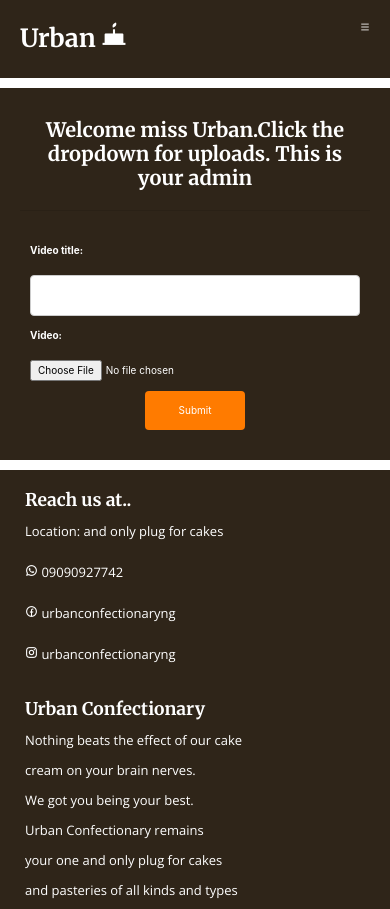
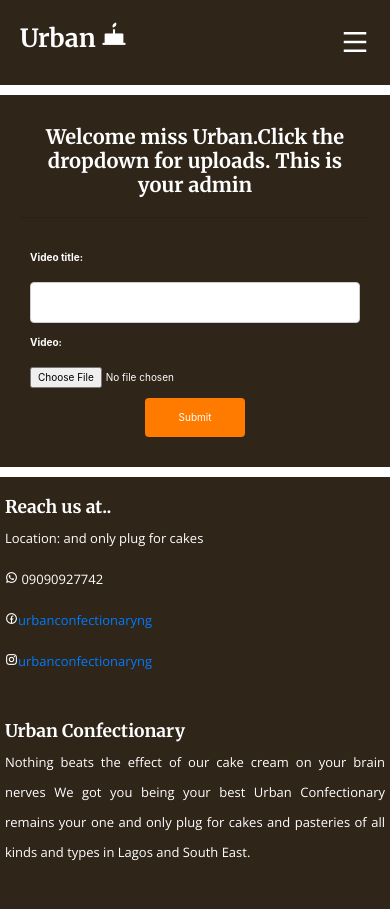
Before and after one commit to Nwafor6/urbanconfection-business-website, a Django app: page /dashboard/post-video/ in a window 390 px wide. Shown: the top 909 px of the page. After the commit the page ends 861 px from the top, so only its background shows below. Run offline with Django 3.2, Linux system fonts and the light colour scheme; the visitor is signed in with stand-in values (Sample User, id 1); some libraries are stand-ins or nearby versions.

Commit message:
Made corrections to the UI as observed by victor

```diff
--- a/static/css/style.css
+++ b/static/css/style.css
@@ -26,7 +26,8 @@
 
 h1,h2,h3,h4,h4,h6 {
     font-family: 'Merriweather', serif;
-    color: white;
+    font-size: 20px;
+
   }
 
 header{
@@ -90,12 +91,16 @@
     }
     .nav-links-holder a{
         color: #000;
+
     }
 
     #navOpen{
         display: block;
+        font-size: 30px;
     }
-
+    #navClose{
+        font-size: 30px;
+    }
     .slider .welcome-note{
         width: 100%;
     }
@@ -147,8 +152,9 @@
 
 .slider .welcome-note{
     padding: 50px 0;
-    width: 70%;
+    /*width: 70%;*/
     text-align: center;
+    font-size: 15px;
     line-height: 30px;
 
 }
@@ -263,9 +269,9 @@
     /* padding-right: 4em;    */
 }
 
-.urban-text {
+/*.urban-text {
     width: 60%;
-}
+}*/
 
 @media(max-width:700px){
 
@@ -337,7 +343,7 @@
 }
 
 .our-products .product-row .product-container .product-img{
-    background-color: #fffffc;
+    /*background-color: #fffffc;*/
     /* box-shadow: 0 4px 8px 0 rgba(245, 180, 213, .9), 0 6px 20px 0 rgba(0, 0, 0, 0.19); */
     /* border-radius: 10%; */
     /* height: 50vh; */
@@ -426,7 +432,7 @@
 .footer-container{
     background-color: #2f2519;
     padding: 2em;
-    padding-left: 4em;
+    /*padding-left: 4em;*/
     color: white;
     text-align: justify;
 
@@ -434,20 +440,35 @@
 
 
 .footer-container .row{
+    display: grid;
+    grid-template-columns: repeat(3, auto);
+    justify-content: space-between;
+    font-size: 13px;
+    line-height: 30px;
+    grid-gap: 15px;
+
+
+}
+/*.footer-container .row{
     display: flex;
     flex-flow:row wrap;
     justify-content: space-between;
     font-size: 13px;
     line-height: 30px;
 
-}
+}*/
 
 @media(max-width:768px){
+    .footer-container .row{
+    display: flex;
+    flex-flow:row wrap;
 
+}
 }
 .footer-container .f-content{
     padding-bottom: 20px;
 }
+
 
 
 /* About.html styles */
@@ -464,8 +485,9 @@
 }
 
 .about-image img{
-    width: 300px;
+    width: 100%;
     border-radius: 100%;
+
 }
 .about-body-text{
     line-height: 3em;
@@ -518,7 +540,8 @@
     text-align: center;
     padding: 20px;
     margin-right: 10px;
-    background-color: white;
+    /*background-color: white;*/
+    border: 0.5px solid;
 }
 /*.pdt-title, .pdt-price{
     padding: 5px;
@@ -539,7 +562,6 @@
 
     .catalog-image{
         padding: 10px;
-        background-color: white;
         margin-right: 10px;
     }
     .catalog-image img{
@@ -615,7 +637,7 @@
 /* end of gallery.html styles */
 .video-container{
     color: white;
-    /*background-color: grey;*/
+    background-color: #2f2519;
     /* width: 250px; */
 }
 .video-form{
--- a/templates/mainapp/admin.html
+++ b/templates/mainapp/admin.html
@@ -7,7 +7,7 @@
 
 <div class="main-admin">
     <div class="admin-sidebar">
-        <div class="welcome"><center><h2 style="padding: 10px;">Welcome miss Urban.Click the dropdown for uploads. This is your admin</h2> </center> <hr></div>
+        <div class="welcome"><center><h2 style="padding: 10px;color: white;">Welcome miss Urban.Click the dropdown for uploads. This is your admin</h2> </center> <hr></div>
 
         <div class="admin-siderow">
 
@@ -40,22 +40,7 @@
                             <!-- <p>Total:{{videos|length}}</p> -->
                         </div>
                     </div>
-                    <div class="database-content">
-                        <div class="content-title">
-                            <h5>title</h5>
-                        </div>
-                        <div class="content-body">
-                            <p>count</p>
-                        </div>
-                    </div>
-                    <div class="database-content">
-                        <div class="content-title">
-                            <h5>title</h5>
-                        </div>
-                        <div class="content-body">
-                            <p>count</p>
-                        </div>
-                    </div>
+
                 </div>
                 {%elif page == 'video'%}
                     <div class="video-container" >
--- a/templates/mainapp/index.html
+++ b/templates/mainapp/index.html
@@ -44,7 +44,7 @@
             <div class="urban-text">
                 <div class="text-heading"><h2>Urban Confectionary</h2></div>
                 <div class="text-body">
-                    <p style="color:#ffff">Nothing beats the effect of our cake cream on your brain nerves. We got you being your best
+                    <p style="font-size: 10px;">Nothing beats the effect of our cake cream on your brain nerves. We got you being your best
                         Urban Confectionary remains your one and only plug for cakes and pasteries of all kinds and types in Lagos and South East.
                         We value our customer that we strive to give the best. Our deliveries are as quick as the order has been made.
                         We never disappointed any of our customers and have endeevored to have everything in stock incase of order. Have a Tasste today
@@ -97,7 +97,7 @@
         </div>
         <!-- contactform -->
 
-        <div class="container">
+        <!-- <div class="container">
             <form action="">
                 <div class="row">
                     <div class="col-25">
@@ -127,6 +127,6 @@
                         <input type="submit" value="submit">
                 </div>
             </form>
-        </div>
+        </div> -->
     </div>
 {%endblock%}
--- a/templates/mainapp/video.html
+++ b/templates/mainapp/video.html
@@ -16,6 +16,10 @@
                         </div>
                         <div class="video-title"><h4>{{video.video_title}}</h4></div>
                         <div class="video-date"><p>Uploaded: {{video.date |timesince}}</p></div>
+                    </div>
+                {%empty%}
+                    <div class="alert alert-info" role="alert">
+                      No video uplaoded!
                     </div>
                 {% endfor %}
                 <!--  -->
--- a/templates/partials/base.html
+++ b/templates/partials/base.html
@@ -22,8 +22,8 @@
        <nav class="nav-bar">
             <div class="nav-logo"><h1><a href="/" style="color: white; text-decoration:none;">Urban <span class="confectionary"> <i class="ri-cake-fill"></i></span></a></h3></div>
             <div>
-                <i class="ri-menu-line" id="navOpen"></i>
-                <i class="ri-close-line" id="navClose"></i>
+                <i class="ri-menu-line" id="navOpen" style="font-size: 30px;"></i>
+                <i class="ri-close-line" id="navClose" style="font-size: 30px;"></i>
             </div>
             <!-- <div class="nav-links"> -->
                 <ul class="nav-links-holder">
@@ -75,15 +75,15 @@
                 <div class="fbody">
                     <p>Location: and only plug for cakes</p>
                     <p><i class="ri-whatsapp-line"></i> <span> 09090927742</span></p>
-                    <p><i class="ri-facebook-circle-line"></i><span> urbanconfectionaryng</span></p>
-                    <p><i class="ri-instagram-line"></i> <span> urbanconfectionaryng</span></p>
+                    <p><i class="ri-facebook-circle-line"></i><a href="https://facebook.com/urbanconfectioneryng">urbanconfectionaryng</a></p>
+                    <p><i class="ri-instagram-line"></i><a href="https://instagra.com">urbanconfectionaryng</a></p>
                 </div>
             </div>
             <div class="f-content" id="flogo">
              <div class="fheadng"><h3>Urban Confectionary</h3></div>
              <div class="fbody">
-                 <p>Nothing beats the effect of our cake<br> cream on your brain nerves.<br> We got you being your best.<br>
-                     Urban Confectionary remains<br> your one and only plug for cakes<br> and pasteries of all kinds and types<br> in Lagos and South East.</p>
+                 <p>Nothing beats the effect of our cake cream on your brain nerves We got you being your best
+                     Urban Confectionary remains your one and only plug for cakes and pasteries of all kinds and types in Lagos and South East.</p>
              </div>
          </div>
           <div class="map">
```
